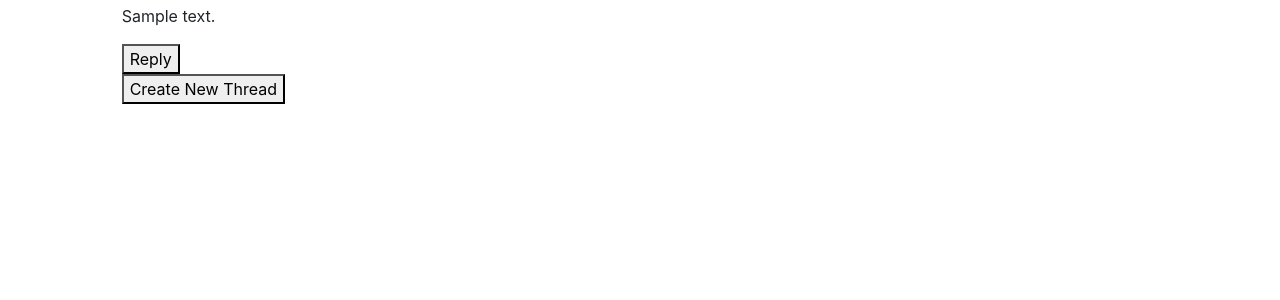
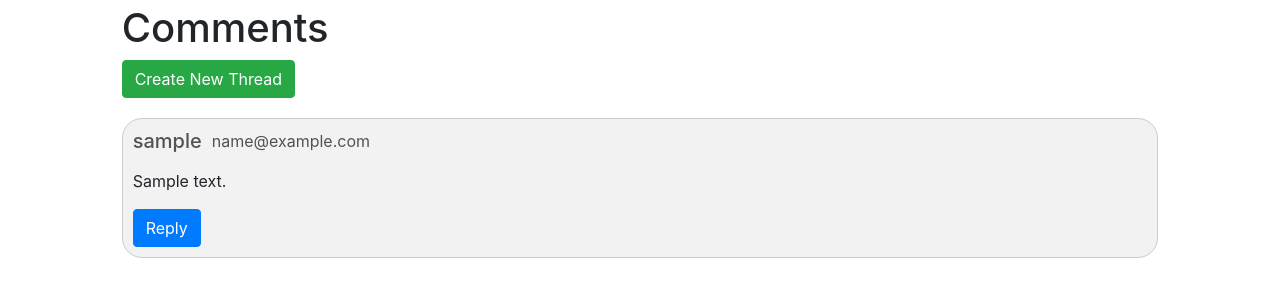
Before and after one commit to CaCtUs1k/SPA-chat, a Django app: page / in a window 1280 px wide. Shown: the part 60-360 px from the top of the page. Run offline with Django 5.2, Linux system fonts and the light colour scheme; a user stored in the database is signed in; tables that the repository leaves empty hold one stand-in row (values such as "Sample post"); some libraries are stand-ins or nearby versions.

Commit message:
regular expression validation and tag buttons

```diff
--- a/django_chat/urls.py
+++ b/django_chat/urls.py
@@ -14,6 +14,7 @@ Including another URLconf
     1. Import the include() function: from django.urls import include, path
     2. Add a URL to urlpatterns:  path('blog/', include('blog.urls'))
 """
+from django.conf import settings
 from django.contrib import admin
 from django.urls import path, include
 
@@ -23,3 +24,10 @@ urlpatterns = [
     path('', include('main.urls')),
     path('', include('user.urls')),
 ]
+
+if settings.DEBUG:
+    import debug_toolbar
+
+    urlpatterns = [
+        path("__debug__/", include(debug_toolbar.urls)),
+    ] + urlpatterns
--- a/static/css/styles.css
+++ b/static/css/styles.css
@@ -0,0 +1,30 @@
+.comment-container {
+  margin-bottom: 20px;
+  border: 1px solid #ccc;
+  border-radius: 20px;
+  padding: 10px 0 10px 10px;
+  background-color: rgb(128, 128, 128, 10%);
+
+}
+
+.comment-text {
+  margin-bottom: 10px;
+}
+
+.child-comments {
+  margin: 10px 0 0 10px;
+}
+
+.new-thread {
+  margin-bottom: 20px;
+}
+
+.email {
+  display: block;
+  padding: 0 0 0 10px
+}
+
+.author-inform {
+  color: #525252;
+  display: flex;
+}
--- a/templates/comments/view_comments.html
+++ b/templates/comments/view_comments.html
@@ -1,8 +1,9 @@
 {% extends "base.html" %}
 
 {% block content %}
+  <h1>Comments</h1>
+  <a href="{% url 'main:add_comment' %}">
+    <button class="btn btn-success new-thread">Create New Thread</button>
+  </a>
   {% include "comments/view_comments_recursive_part.html" %}
-  <a href="{% url 'main:add_comment' %}">
-    <button>Create New Thread</button>
-  </a>
 {% endblock %}
--- a/templates/comments/view_comments_recursive_part.html
+++ b/templates/comments/view_comments_recursive_part.html
@@ -1,17 +1,20 @@
 
 {% for comment in comments %}
-  <div>
-    <p>{{ comment.text|safe }}</p>
-    <!-- Отображение формы для добавления ответа -->
+  <div class="comment-container">
+    <div class="author-inform">
+      <h5>{{ comment.username }}</h5>
+      <p class="email">{{ comment.email }}</p>
+    </div>
+    <div class="comment-text">
+      <p>{{ comment.text|safe }}</p>
+    </div>
     <form method="post" action="{% url 'main:add_comment' %}">
       {% csrf_token %}
       <input type="hidden" name="parent_comment" value="{{ comment.id }}">
-      <button type="submit">Reply</button>
+      <button class="btn btn-primary" type="submit">Reply</button>
     </form>
-
-    <!-- Рекурсивный вызов для дочерних комментариев -->
     {% if comment.get_child_comments %}
-      <div style="margin-left: 20px;">
+      <div class="child-comments">
         {% include 'comments/view_comments_recursive_part.html' with comments=comment.get_child_comments %}
       </div>
     {% endif %}
```
Also changed, not shown: django_chat/settings.py (+8 -0 lines), templates/comments/add_comment.html (+45 -3 lines).
